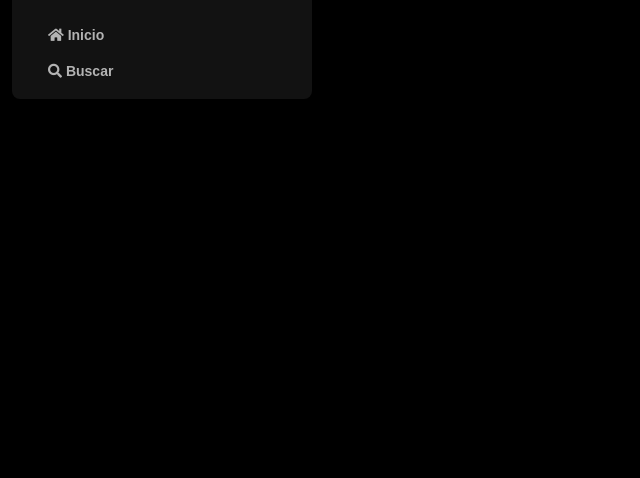
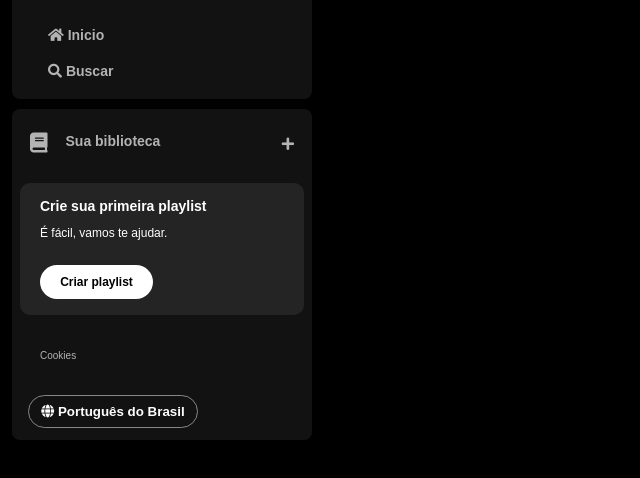
Before and after one commit to IvanildoBorges/spotify-imersao-alura-2024, a plain HTML site: page index.html in a window 1280 px wide. Shown: the part 74-552 px from the top of the page, without its empty margins (0-640 px from the left). Drawn offline with Linux system fonts and the light colour scheme.

Commit message:
Adicionado seção de biblioteca

```diff
--- a/index.html
+++ b/index.html
@@ -3,7 +3,7 @@
 <head>
     <meta charset="UTF-8">
     <meta name="viewport" content="width=device-width, initial-scale=1.0">
-    <title>Spotify</title>
+    <title>Spotify Imersão</title>
 
      <!-- Estilos -->
     <link rel="stylesheet" href="./styles.css">
@@ -21,7 +21,6 @@
                     <img src="./assets/icons/logo-spotify.png" alt="logo do spotify">
                 </a>
             </div>
-            <div>
             <ul>
                 <li>
                     <a href="">
@@ -36,8 +35,34 @@
                     </a>
                 </li>
             </ul>
+        </nav>
+        <div class="library">
+            <div class="library__content">
+                <button class="library__button">
+                    <span class="fa fas fa-book"></span>
+                    <span>Sua biblioteca</span>
+                </button>
+                <span class="fa fa-plus"></span>
             </div>
-        </nav>
+            <section class="section-playlist">
+                <div class="section-playlist__content">
+                    <span class="text title">Crie sua primeira playlist</span>
+                    <span class="text subtitle">É fácil, vamos te ajudar.</span>
+                    <button class="section-playlist__button">
+                        <span>Criar playlist</span>
+                    </button>
+                </div>
+            </section>
+            <div class="cookies">
+                <a href="">Cookies</a>
+            </div>
+            <div class="languages">
+                <button class="languages__button">
+                    <span class="fa fa-globe"></span>
+                    <span>Português do Brasil</span>
+                </button>
+            </div>
+        </div>
     </div>
 </body>
 
--- a/styles.css
+++ b/styles.css
@@ -44,3 +44,128 @@ body{
     font-size: 14px;
     font-family: "DM Sans", sans-serif;
 }
+
+.library{
+    background-color:#121212;
+    border-radius:8px;
+    display:flex;
+    justify-content: space-between;
+    flex-direction: column;
+    padding:4px 8px;
+    color:#b3b3b3;
+    font-weight: 600;
+    font-size:14px;
+    margin-top: 10px;
+}
+
+.library .library__content{
+    display:flex;
+    justify-content: space-between;
+}
+
+.library .library__button{
+    display:flex;
+    margin-right: 10px;
+    color:#b3b3b3;
+    background-color: transparent;
+    border:0px;
+    font-size: 14px;
+    font-weight: 700;
+    font-family: "DM Sans", sans-serif;
+    text-align: center;
+    text-decoration: none;
+    text-transform: none;
+    padding:20px 10px;
+}
+
+.library .library__button .fa{
+    font-size:20px;
+    font-weight: 300;
+    color:#b3b3b3;
+    margin-right: 10px;
+    padding-right:8px;
+}
+
+.library .library__content .fa-plus{
+    margin: 24px 10px;
+}
+
+.section-playlist{
+    display:flex;
+    align-items: flex-start;
+    justify-content: space-between;
+    gap:20px;
+    background-color: #242424;
+    color:#b3b3b3;
+    font-weight: 600;
+    font-size: 14px;
+    margin: 8px 0;
+    padding:16px 20px;
+    border-radius:10px;
+}
+
+.section-playlist .section-playlist__content{
+    display:flex;
+    flex-direction: column;
+}
+
+.section-playlist__content .text{
+    padding-bottom:14px;
+    color:#FFF;
+    font-family: "DM Sans", sans-serif;
+}
+
+.section-playlist__content .title{
+    font-weight: 700;
+}
+
+.section-playlist__content .subtitle{
+    font-weight: 500;
+    font-size: 12px;
+}
+
+.section-playlist__content .section-playlist__button{
+    display: flex;
+    justify-content: center;
+    background-color: #FFF;
+    color:#000;
+    border-radius: 20px;
+    font-size: 12px;
+    font-weight: 700;
+    font-family: "DM Sans", sans-serif;
+    text-decoration:none;
+    text-transform: none;
+    padding:10px;
+    margin-top: 12px;
+    border:0;
+    width: 113px;
+}
+
+.sidebar .cookies{
+    margin:25px 20px;
+}
+
+.sidebar .cookies a{
+    color:#b3b3b3;
+    font-family: "DM Sans", sans-serif;
+    font-weight: 500;
+    font-size:10px;
+    text-decoration: none;
+}
+
+.sidebar .cookies a:hover{
+    text-decoration: underline;
+}
+
+.languages .languages__button{
+    align-items: center;
+    background-color: transparent;
+    border: 1px solid #878787;
+    color:#FFF;
+    font-weight: bold;
+    cursor:pointer;
+    width: 170px;
+    margin:8px;
+    padding:8px;
+    border-radius:20px;
+}
```
Also changed, not shown: reset.css (indentation only). Lines whose indentation alone changed are shown as unchanged.
